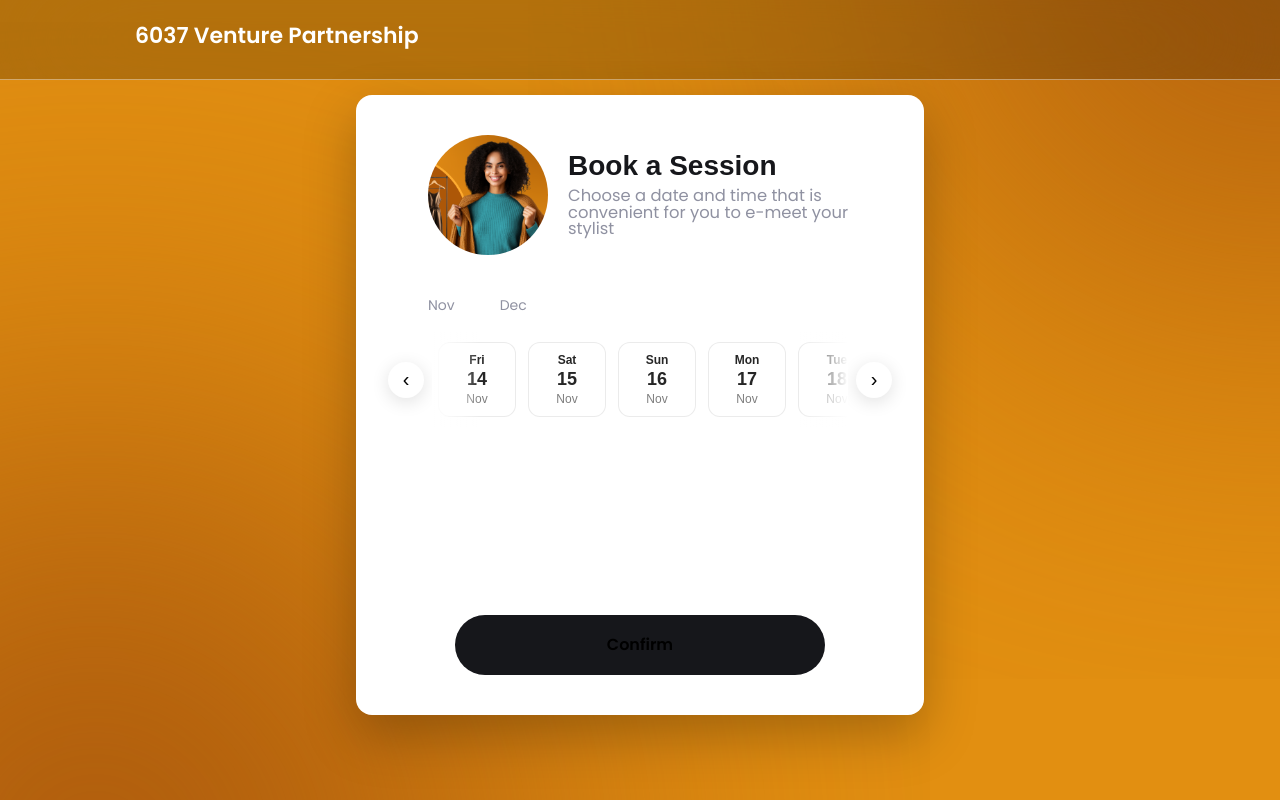
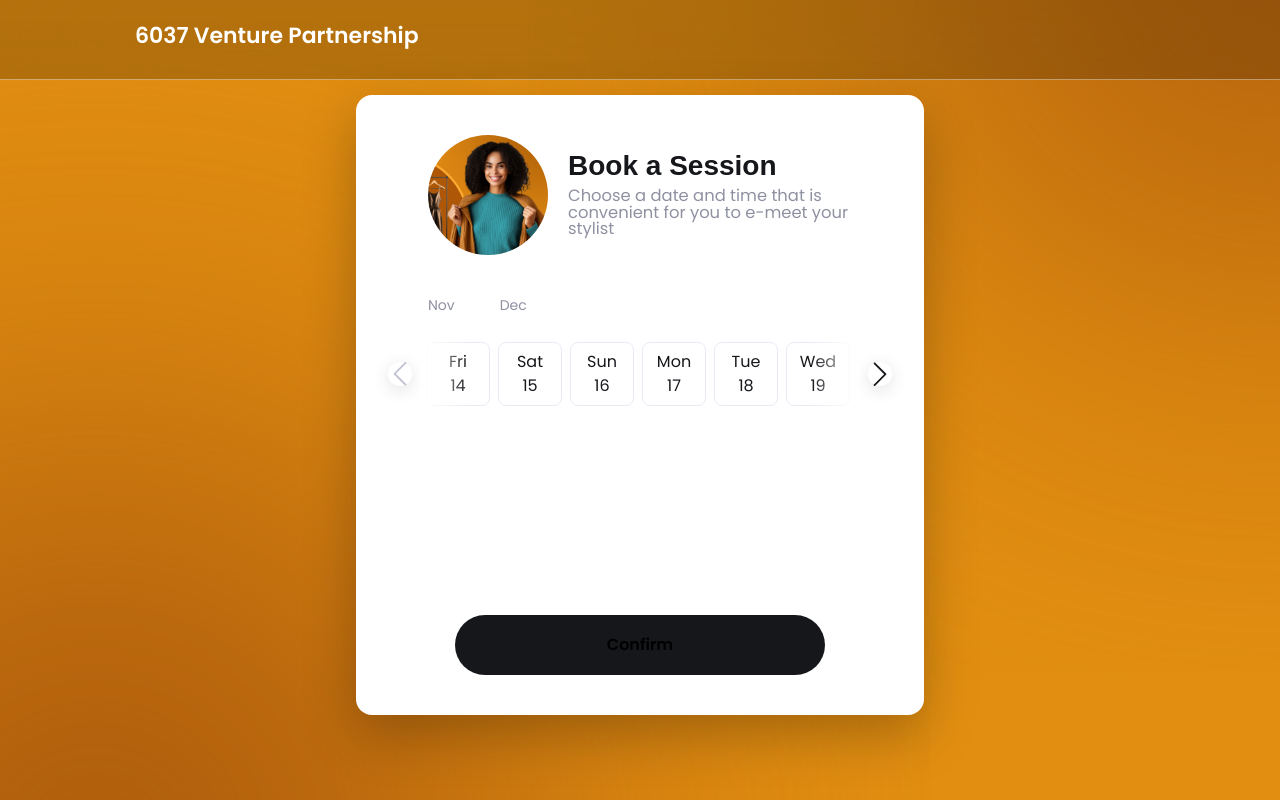
Before and after one commit to RomanKushyk/next-styled-booking-app, a Next.js app: page / in a window 1280 px wide. Built offline with nearby package versions, Linux system fonts and the light colour scheme; a web font is replaced by a local one.

Commit message:
[TTT-4] feat: enhance DatePicker with scrollable improved styles, navigation and Chevron icons

```diff
--- /dev/null
+++ b/src/components/icons/chevron.tsx
@@ -0,0 +1,41 @@
+interface Props {
+  color?: string;
+  size?: number;
+  direction?: "left" | "right";
+}
+
+export default function Chevron({ color, size, direction }: Props) {
+  return (
+    <div
+      style={{
+        position: "relative",
+        width: size ?? "100%",
+        height: size ?? "100%",
+      }}
+    >
+      <svg
+        width="9"
+        height="17"
+        viewBox="0 0 9 17"
+        fill="none"
+        preserveAspectRatio="xMidYMax meet"
+        xmlns="http://www.w3.org/2000/svg"
+        style={{
+          position: "absolute",
+          inset: 0,
+          width: "100%",
+          height: "100%",
+          transform: `scale(${direction === "left" ? 1 : -1})`,
+        }}
+      >
+        <path
+          d="M0.186834 7.90112C-0.062273 8.15022 -0.062273 8.56005 0.186834 8.80915L7.90112 16.5234C8.15023 16.7725 8.56005 16.7725 8.80916 16.5234C9.05826 16.2743 9.05826 15.8645 8.80916 15.6154L1.54889 8.35513L8.80916 1.09487C9.05826 0.845759 9.05826 0.435938 8.80916 0.18683C8.56005 -0.0622768 8.15023 -0.0622768 7.90112 0.18683L0.186834 7.90112Z"
+          fill={color ?? "currentColor"}
+          style={{
+            transition: "fill 0.3s linear",
+          }}
+        />
+      </svg>
+    </div>
+  );
+}
--- a/src/components/shared/date-picker/components/day-chip/day-chip.styles.ts
+++ b/src/components/shared/date-picker/components/day-chip/day-chip.styles.ts
@@ -1,37 +1,40 @@
 import styled from "styled-components";
 
 export const DayButton = styled.button<{
-  selected?: boolean;
+  $selected?: boolean;
   $disabled?: boolean;
 }>`
-  display: grid;
-  gap: 2px;
-  padding: 10px 14px;
-  min-width: 78px;
-  border-radius: 12px;
-  border: 1px solid rgba(0, 0, 0, 0.08);
-  background: ${({ selected }) => (selected ? "rgba(17,24,39,0.06)" : "#fff")};
-  color: ${({ selected }) => (selected ? "#111827" : "rgba(0,0,0,0.85)")};
+  min-width: 64px;
+  aspect-ratio: 1;
+  display: flex;
+  flex-direction: column;
+  justify-content: center;
+  align-items: center;
+  padding: 5px;
+  border-radius: 8px;
+  border: 1px solid
+    ${({ $selected }) => ($selected ? "transparent" : "#e8ebf4")};
+  background: #fff;
+  color: var(
+    ${({ $selected }) => ($selected ? "--text-accent" : "--text-primary")}
+  );
   cursor: ${({ $disabled }) => ($disabled ? "not-allowed" : "pointer")};
-  opacity: ${({ $disabled }) => ($disabled ? 0.45 : 1)};
   transition:
-    box-shadow 200ms ease,
-    transform 160ms ease,
-    background 200ms ease;
-  &:active {
+    border-color 0.3s ease,
+    color 0.3s ease,
+    transform 0.3s ease;
+
+  &:hover {
     transform: translateY(1px);
   }
 `;
 
-export const DayDow = styled.div`
-  font-weight: 700;
-  font-size: 12px;
+export const DayDetails = styled.div`
+  font-family: var(--font-poppins), sans-serif;
+  font-weight: 400;
+  font-size: 16px;
+  line-height: 24px;
+  letter-spacing: 0;
+  text-align: center;
+  vertical-align: middle;
 `;
-export const DayDom = styled.div`
-  font-size: 18px;
-  font-weight: 700;
-`;
-export const DayMon = styled.div`
-  font-size: 12px;
-  opacity: 0.6;
-`;
--- a/src/components/shared/date-picker/components/day-chip/day-chip.tsx
+++ b/src/components/shared/date-picker/components/day-chip/day-chip.tsx
@@ -1,5 +1,5 @@
 import React, { JSX } from "react";
-import { DayButton, DayDow, DayDom, DayMon } from "./day-chip.styles";
+import { DayButton, DayDetails } from "./day-chip.styles";
 import { format } from "date-fns";
 
 type Props = {
@@ -21,15 +21,13 @@ export function DayChip({
       onClick={disabled ? undefined : onClick}
       disabled={disabled}
       aria-pressed={selected}
-      selected={selected}
+      $selected={selected}
       $disabled={disabled}
       {...rest}
     >
-      <DayDow>{format(date, "EEE")}</DayDow>
+      <DayDetails>{format(date, "EEE")}</DayDetails>
 
-      <DayDom>{format(date, "d")}</DayDom>
-
-      <DayMon>{format(date, "MMM")}</DayMon>
+      <DayDetails>{format(date, "d")}</DayDetails>
     </DayButton>
   );
 }
--- a/src/components/shared/date-picker/date-picker.styles.ts
+++ b/src/components/shared/date-picker/date-picker.styles.ts
@@ -26,8 +26,8 @@ export const RowWrapper = styled.div`
 
 /* navigation arrows */
 export const NavButton = styled.button`
-  width: 36px;
-  height: 36px;
+  width: 24px;
+  height: 24px;
   border-radius: 50%;
   border: none;
   background: #ffffff;
@@ -42,9 +42,12 @@ export const NavButton = styled.button`
 `;
 
 /* scroll row - generic for days & times */
-export const ScrollRow = styled.div<{ asTime?: boolean }>`
+export const ScrollRow = styled.div<{ $asTime?: boolean }>`
   display: flex;
-  gap: 12px;
+  flex-direction: row;
+  justify-content: flex-start;
+  align-items: center;
+  gap: 8px;
   overflow-x: auto;
   padding: 10px 6px;
   scroll-behavior: smooth;
@@ -52,6 +55,7 @@ export const ScrollRow = styled.div<{ asTime?: boolean }>`
   /* hide native scrollbar */
   -ms-overflow-style: none;
   scrollbar-width: none;
+
   &::-webkit-scrollbar {
     display: none;
   }
@@ -71,6 +75,7 @@ export const ScrollRow = styled.div<{ asTime?: boolean }>`
     z-index: 3;
   }
   &::before {
+    position: absolute;
     left: 0;
     background: linear-gradient(
       90deg,
@@ -79,6 +84,7 @@ export const ScrollRow = styled.div<{ asTime?: boolean }>`
     );
   }
   &::after {
+    position: absolute;
     right: 0;
     background: linear-gradient(
       270deg,
--- a/src/components/shared/date-picker/date-picker.tsx
+++ b/src/components/shared/date-picker/date-picker.tsx
@@ -14,6 +14,7 @@ import { DayChip } from "./components/day-chip/day-chip";
 import { TimeChip } from "./components/time-chip/time-chip";
 import { useMonthTracking } from "./hooks/use-month-tracking";
 import { useSwipeScroll } from "./hooks/use-swipe-controll";
+import Chevron from "@/components/icons/chevron";
 
 type Props = {
   /** emit selected date+time as Date + formatted time string */
@@ -44,6 +45,12 @@ export default function DateTimeSelector({
 }: Props): JSX.Element {
   const [selectedDate, setSelectedDate] = useState<Date | null>(null);
   const [selectedTimeISO, setSelectedTimeISO] = useState<string | null>(null);
+  const [daysScrollable, setDaysScrollable] = useState<
+    "left" | "right" | "both"
+  >("left");
+  const [timeScrollable, setTimeScrollable] = useState<
+    "left" | "right" | "both"
+  >("left");
 
   const days = useMemo(() => {
     const today = startOfToday();
@@ -89,19 +96,22 @@ export default function DateTimeSelector({
     return slots;
   }, [selectedDate, minutesStep]);
 
-  const isDateDisabled = (d: Date): boolean => {
+  const checkDateDisabled = (d: Date): boolean => {
     if (disableWeekends) {
       const day = d.getDay();
+
       if (day === 0 || day === 6) return true;
     }
+
     if (typeof disabledDate === "function") {
       return disabledDate(d);
     }
+
     return false;
   };
 
-  function handleSelectDate(d: Date) {
-    if (isDateDisabled(d)) return;
+  const handleSelectDate = (d: Date) => {
+    if (checkDateDisabled(d)) return;
     setSelectedDate(d);
     setSelectedTimeISO(null);
     // onChange not called until time selected
@@ -117,9 +127,9 @@ export default function DateTimeSelector({
         container.scrollTo({ left: center, behavior: "smooth" });
       }
     }
-  }
+  };
 
-  function handleSelectTime(iso: string, label: string) {
+  const handleSelectTime = (iso: string, label: string) => {
     setSelectedTimeISO(iso);
     if (selectedDate && onChange) {
       onChange({ date: selectedDate, timeISO: iso, timeLabel: label });
@@ -136,7 +146,40 @@ export default function DateTimeSelector({
         container.scrollTo({ left: center, behavior: "smooth" });
       }
     }
-  }
+  };
+
+  const scroll = (
+    el: HTMLElement | null,
+    dir: "left" | "right",
+    step: number = 72 * 3,
+  ) => {
+    if (!el) return;
+
+    el.scrollBy({
+      left: (dir === "left" ? -1 : 1) * step,
+      behavior: "smooth",
+    });
+  };
+
+  const handleDaysScroll = (e: React.UIEvent<HTMLDivElement, UIEvent>) => {
+    if (!e.currentTarget) return;
+
+    const { scrollLeft = 0, scrollWidth = 0 } = e.target as HTMLElement;
+
+    setDaysScrollable(
+      !scrollLeft ? "left" : scrollLeft === scrollWidth ? "right" : "both",
+    );
+  };
+
+  const handleTimeScroll = (e: React.UIEvent<HTMLDivElement, UIEvent>) => {
+    if (!e.currentTarget) return;
+
+    const { scrollLeft = 0, scrollWidth = 0 } = e.target as HTMLElement;
+
+    setTimeScrollable(
+      !scrollLeft ? "left" : scrollLeft === scrollWidth ? "right" : "both",
+    );
+  };
 
   return (
     <Root>
@@ -153,16 +196,22 @@ export default function DateTimeSelector({
       <RowWrapper>
         <NavButton
           aria-label="prev"
-          onClick={() =>
-            daysScrollRef.current?.scrollBy({ left: -240, behavior: "smooth" })
-          }
+          onClick={() => scroll(daysScrollRef.current, "left")}
         >
-          ‹
+          <Chevron
+            direction="left"
+            color={daysScrollable !== "left" ? "#16171B" : "#C0C1D1"}
+          />
         </NavButton>
 
-        <ScrollRow ref={daysScrollRef} role="list" aria-label="dates row">
+        <ScrollRow
+          ref={daysScrollRef}
+          role="list"
+          aria-label="dates row"
+          onScroll={handleDaysScroll}
+        >
           {days.map((d) => {
-            const disabled = isDateDisabled(d);
+            const disabled = checkDateDisabled(d);
             return (
               <DayChip
                 key={d.toISOString()}
@@ -182,11 +231,12 @@ export default function DateTimeSelector({
 
         <NavButton
           aria-label="next"
-          onClick={() =>
-            daysScrollRef.current?.scrollBy({ left: 240, behavior: "smooth" })
-          }
+          onClick={() => scroll(daysScrollRef.current, "right")}
         >
-          ›
+          <Chevron
+            direction="right"
+            color={daysScrollable !== "right" ? "#16171B" : "#C0C1D1"}
+          />
         </NavButton>
       </RowWrapper>
 
@@ -194,21 +244,20 @@ export default function DateTimeSelector({
         <TimeRow>
           <NavButton
             aria-label="prev-time"
-            onClick={() =>
-              timesScrollRef.current?.scrollBy({
-                left: -240,
-                behavior: "smooth",
-              })
-            }
+            onClick={() => scroll(timesScrollRef.current, "left")}
           >
-            ‹
+            <Chevron
+              direction="left"
+              color={timeScrollable !== "left" ? "#16171B" : "#C0C1D1"}
+            />
           </NavButton>
 
           <ScrollRow
             ref={timesScrollRef}
             role="list"
             aria-label="times row"
-            asTime
+            $asTime
+            onScroll={handleTimeScroll}
           >
             {timeSlots.length === 0 ? (
               <EmptyPlaceholder>No available times</EmptyPlaceholder>
@@ -230,14 +279,12 @@ export default function DateTimeSelector({
 
           <NavButton
             aria-label="next-time"
-            onClick={() =>
-              timesScrollRef.current?.scrollBy({
-                left: 240,
-                behavior: "smooth",
-              })
-            }
+            onClick={() => scroll(timesScrollRef.current, "right")}
           >
-            ›
+            <Chevron
+              direction="right"
+              color={timeScrollable !== "right" ? "#16171B" : "#C0C1D1"}
+            />
           </NavButton>
         </TimeRow>
       ) : null}
--- a/src/styles/GlobalStyles.ts
+++ b/src/styles/GlobalStyles.ts
@@ -11,6 +11,7 @@ export const GlobalStyles = createGlobalStyle`
     --text-secondary: #8F91A1;
     --text-light: #FFF;
     --text-dark: #000;
+    --text-accent: #DE3A6B;
     --button-active: #16171B;
     --button-inactive: #DADBE8;
   }
@@ -23,6 +24,7 @@ export const GlobalStyles = createGlobalStyle`
       --text-secondary: #8F91A1;
       --text-light: #FFF;
       --text-dark: #000;
+      --text-accent: #DE3A6B;
       --button-active: #16171B;
       --button-inactive: #DADBE8;
     }
```
